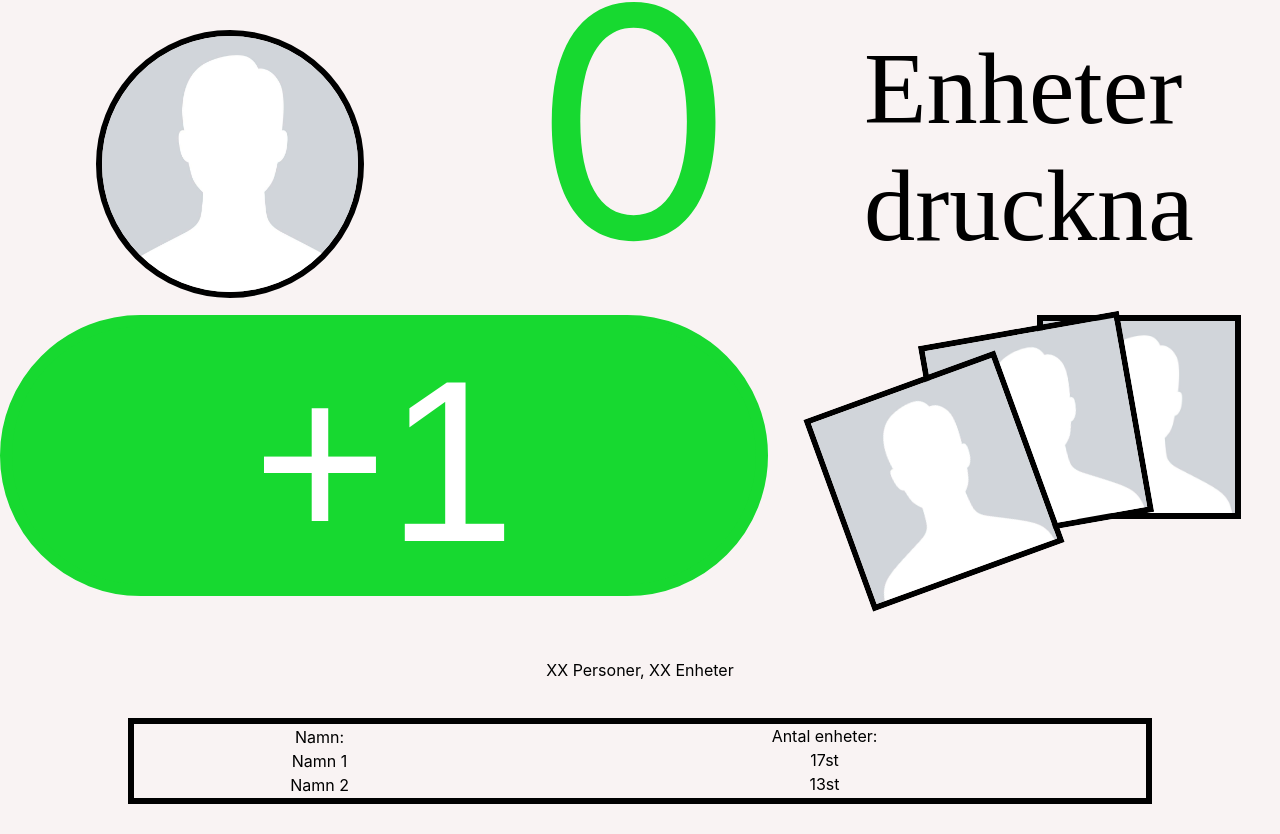
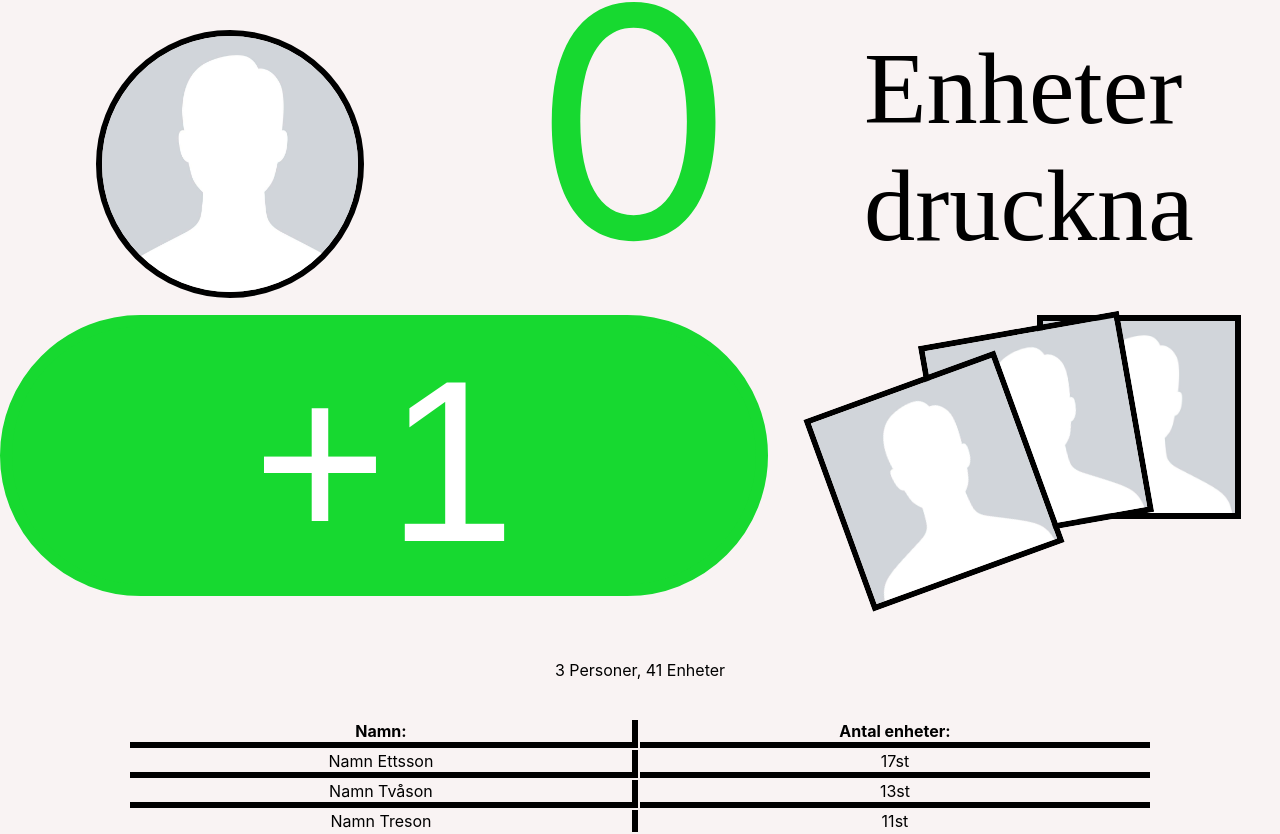
Before and after one commit to albintillas/flakdagsappen, a React (Create React App) app: page /lobby in a window 1280 px wide. Shown: the part 178-1012 px from the top of the page. Before the commit the page ends 982 px from the top, so only its background shows below. Built offline with nearby package versions, Linux system fonts and the light colour scheme.

Commit message:
Update LobbyPage.js

```diff
--- a/src/pages/LobbyPage.js
+++ b/src/pages/LobbyPage.js
@@ -89,26 +89,24 @@ function LobbyPage() {
                 </div>
             </div>
             <div className="tableHeader" style={{textAlign: "center", marginTop: "5vw"}}>
-                XX Personer, XX Enheter
+                3 Personer, 41 Enheter
             </div>
-            <table className="table" style={{marginTop: "3vw", border: "0.5vw black solid", width: "80vw", marginLeft: "10vw", textAlign: "center"}}>
-                <tr  style={{border: "0.5vw solid black"}}>
-                    <td>
-                        Namn:
-                    </td>
-                    Antal enheter:
+            <table className="table" style={{marginTop: "3vw", width: "80vw", marginLeft: "10vw", textAlign: "center"}}>
+                <tr>
+                    <th style={{borderBottom: "0.5vw solid black", borderRight: "0.5vw solid black"}}>Namn:</th>
+                    <th style={{borderBottom: "0.5vw solid black"}}>Antal enheter:</th>
                 </tr>
                 <tr>
-                    <td>
-                        Namn 1
-                    </td>
-                    17st
+                    <td style={{borderBottom: "0.5vw solid black", borderRight: "0.5vw solid black"}}>Namn Ettsson</td>
+                    <td style={{borderBottom: "0.5vw solid black"}}>17st</td>
                 </tr>
                 <tr>
-                    <td>
-                        Namn 2
-                    </td>
-                    13st
+                    <td style={{borderBottom: "0.5vw solid black", borderRight: "0.5vw solid black"}}>Namn Tvåson</td>
+                    <td style={{borderBottom: "0.5vw solid black"}}>13st</td>
+                </tr>
+                <tr>
+                    <td style={{borderRight: "0.5vw solid black"}}>Namn Treson</td>
+                    <td>11st</td>
                 </tr>
             </table>
         </div>
```
